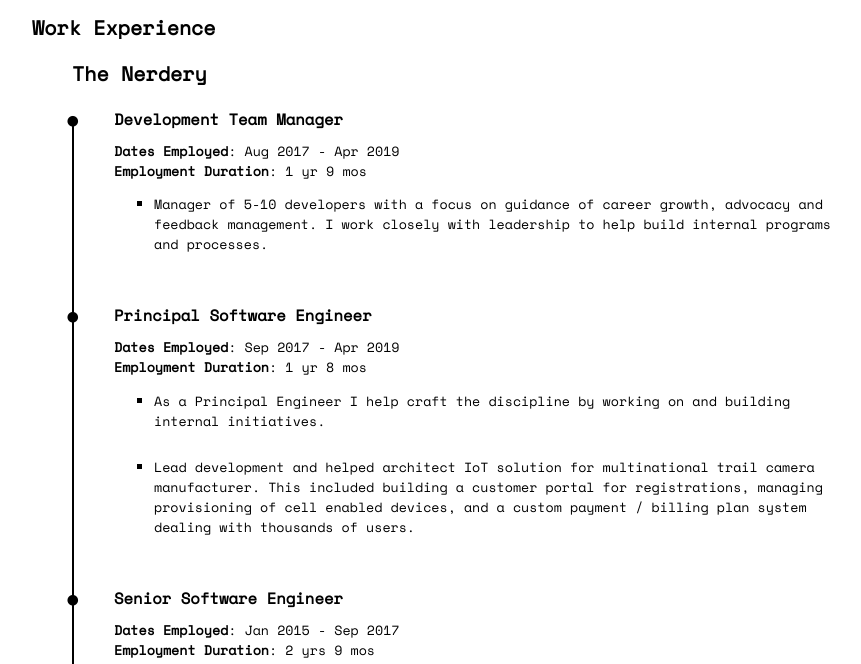
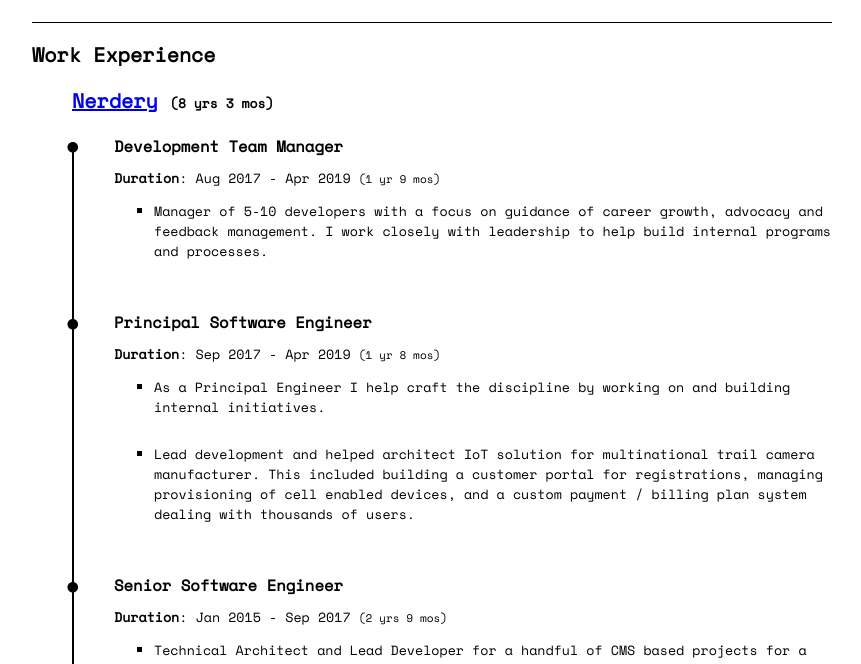
Before and after one commit to wkallhof/resume, a plain HTML site: page index.html in a window 1280 px wide. Shown: the part 1012-1676 px from the top of the page, without its empty margins (208-1069 px from the left). Drawn offline with nearby package versions, Linux system fonts and the light colour scheme.

Commit message:
Updating styles and cleaning up duration text. Adding links for experience

```diff
--- a/index.html
+++ b/index.html
@@ -78,14 +78,13 @@
                 <h1>Work Experience</h1>
                 <ol>
                     <li>
-                        <h2>The Nerdery</h2>
+                        <h2><a href="http://www.nerdery.com">Nerdery</a> <small>(8 yrs 3 mos)</small></h2>
                         <ol class="timeline">
                             <li>
                                 <h3>
                                     Development Team Manager
                                 </h3>
-                                <p><strong>Dates Employed</strong>: Aug 2017 - Apr 2019</p>
-                                <p><strong>Employment Duration</strong>: 1 yr 9 mos</p>
+                                <p><strong>Duration</strong>: Aug 2017 - Apr 2019 <small>(1 yr 9 mos)</small></p>
                                 <ul>
                                     <li>
                                         Manager of 5-10 developers with a focus on guidance of career growth, advocacy and feedback management. I work closely with leadership to help build internal programs and processes.
@@ -97,8 +96,7 @@
                                 <h3>
                                     Principal Software Engineer
                                 </h3>
-                                <p><strong>Dates Employed</strong>: Sep 2017 - Apr 2019</p>
-                                <p><strong>Employment Duration</strong>: 1 yr 8 mos</p>
+                                <p><strong>Duration</strong>: Sep 2017 - Apr 2019 <small>(1 yr 8 mos)</small></p>
                                 <ul>
                                     <li>As a Principal Engineer I help craft the discipline by working on and building internal initiatives.</li>
                                     <li>Lead development and helped architect IoT solution for multinational trail camera manufacturer. This included building a customer portal for registrations, managing provisioning of cell enabled devices, and a custom payment / billing plan system dealing with thousands of users.</li>
@@ -106,8 +104,7 @@
                             </li>
                             <li>
                                 <h3>Senior Software Engineer</h3>
-                                <p><strong>Dates Employed</strong>: Jan 2015 - Sep 2017</p>
-                                <p><strong>Employment Duration</strong>: 2 yrs 9 mos</p>
+                                <p><strong>Duration</strong>: Jan 2015 - Sep 2017 <small>(2 yrs 9 mos)</small></p>
                                 <ul>
                                     <li>Technical Architect and Lead Developer for a handful of CMS based projects for a major supermarket chain. Over the course of ~2 years, I helped develop solutions which allowed for a new content strategy, company and brand wide. This work included building a Content as a Service (CaaS) API solution, a unified authentication strategy, cloud hosting and infrastructure management, continuous integration and delivery systems, and an application architecture that promoted proper decoupling and reuse through packaged libraries. Worked to help guide the client’s existing development teams and integrate with them to drive project success. </li>
                                     <li> Lead development of a web based CMS solution for a multi-campus institution within the Minnesota State Colleges and Universities system. The result was a fully redesigned campus website that allowed for easy content management of all course, facility, and faculty listings.</li>
@@ -118,8 +115,7 @@
                             </li>
                             <li>
                                 <h3>Software Engineer</h3>
-                                <p><strong>Dates Employed</strong>: Feb 2011 - Jan 2015</p>
-                                <p><strong>Employment Duration</strong>: 4 yrs</p>
+                                <p><strong>Duration</strong>: Feb 2011 - Jan 2015 <small>(4 yrs)</small></p>
                                 <ul>
                                     <li>Lead development of web based CMS solution and cloud infrastructure for $7B , multinational manufacturer of kitchen products, engines, power generator systems, and furniture. This included rolling out new hosting strategies and development processes for their existing development team. Our solutions leveraged their existing product database and exposed that content through the custom CMS setup, allowing them to iterate quickly with product marketing.</li>
                                     <li>Lead development of CMS based solution for a subsidiary of a Fortune 500, S&P 400 listed retailer of domestic merchandise. This allowed them to focus their energy on a content marketing team rather than development, as the CMS solution empowered them to deliver new content quickly to their end user without further development.</li>
@@ -132,12 +128,11 @@
                         </ol>
                     </li>
                     <li>
-                        <h2>FPX LLC</h2>
+                        <h2><a href="https://www.fpx.com/en/">FPX LLC</a> <small>(1 yr 1 mo)</small></h2>
                         <ol class="timeline">
                             <li>
                                 <h3>Software Engineer and Quality Assurance Engineer</h3>
-                                <p>Aug 2009 - Aug 2010</p>
-                                <p><strong>Employment Duration</strong>: 1 yr 1 mo</p>
+                                <p><strong>Duration</strong>: Aug 2009 - Aug 2010 <small>(1 yr 1 mo)</small></p>
                                 <ul>
                                     <li>Developed and maintained Java-based web platform for company’s main product. Responsible for core back-end technology development, including analysis, design, coding, and testing for high volume network.</li>
                                     <li>Designed, implemented, and maintained features for client management server application which, as the backbone of the entire system, was essential to providing the company’s main services.</li>
--- a/site.css
+++ b/site.css
@@ -2,6 +2,10 @@
 
 body{
     margin: 4em 2em 4em 2em;
+}
+
+h2 small{
+    font-size: small;
 }
 
 main{
@@ -13,6 +17,7 @@ main{
 
 main > section{
     border-bottom: 1px solid #000;
+    padding-bottom: 1em;
 }
 
 main > header{
```
